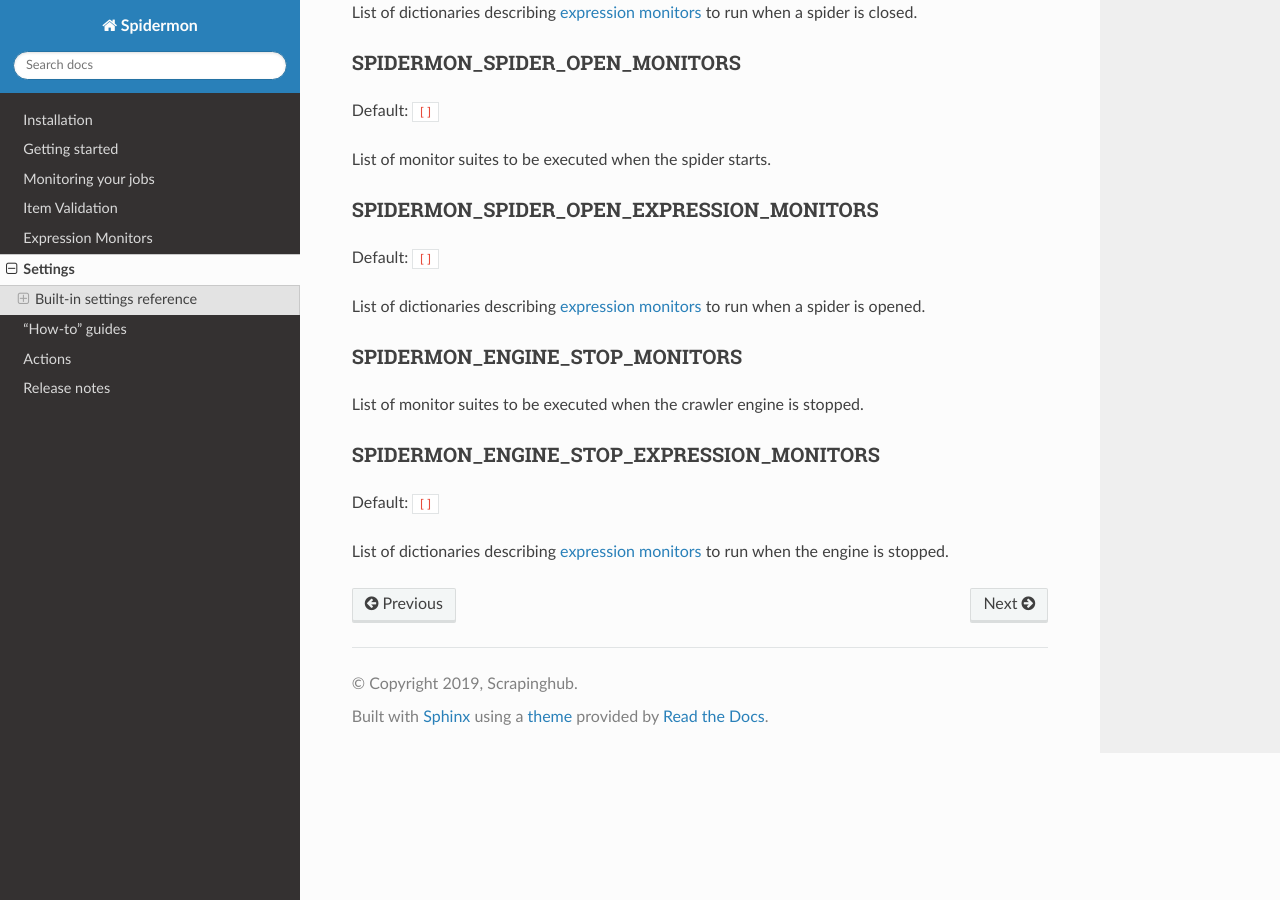
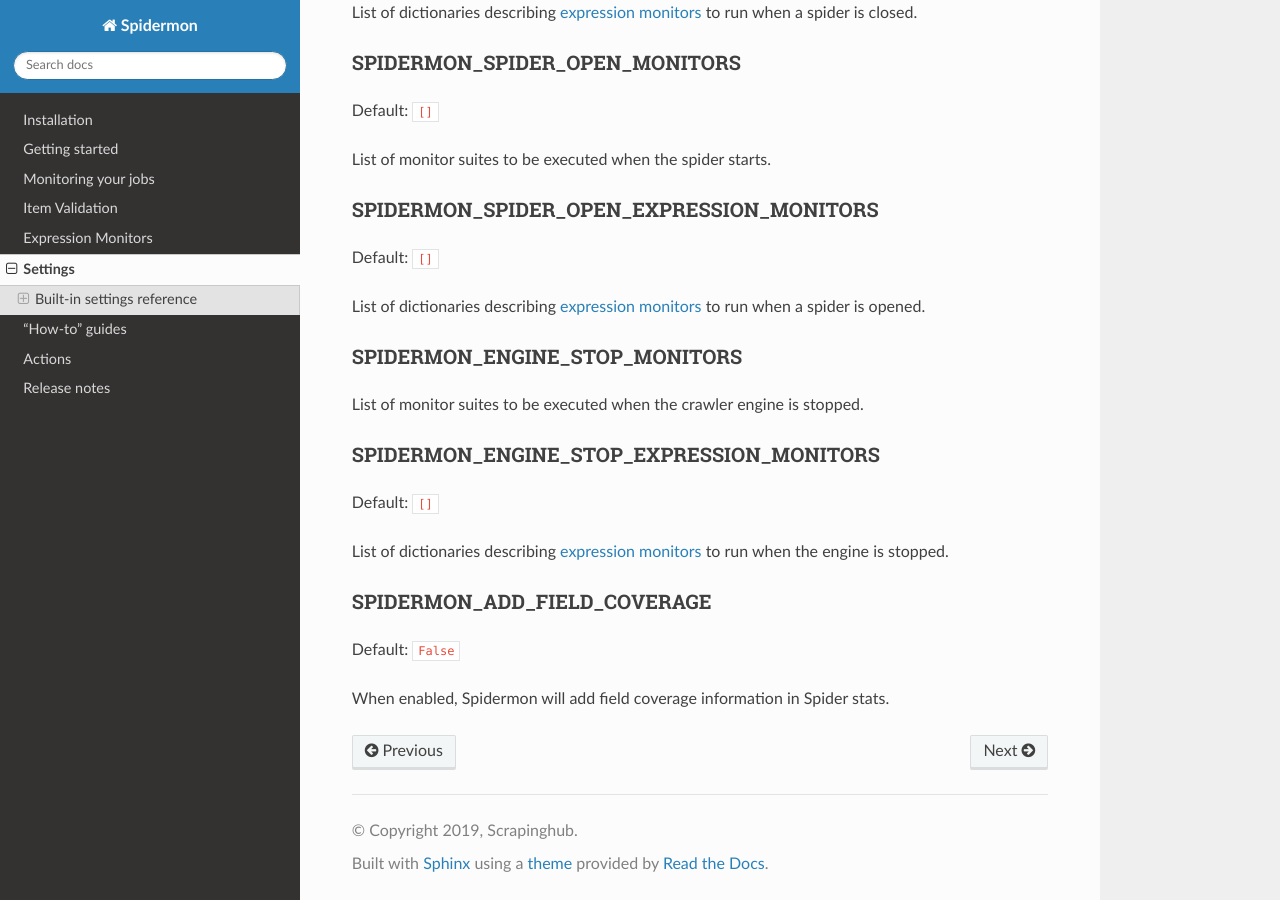
Before and after one commit to scrapinghub/spidermon, a Sphinx documentation site: the page built from docs/source/settings.rst, in a window 1280 px wide and 900 px high, scrolled down 1537 px. Built offline with Sphinx 7.4.7 and the Read the Docs theme 2.0.0, drawn with Linux system fonts in a browser that asks for light colours.

Commit message:
Document new setting that enables to add field coverage results in stats

```diff
--- a/docs/source/settings.rst
+++ b/docs/source/settings.rst
@@ -116,3 +116,12 @@ SPIDERMON_ENGINE_STOP_EXPRESSION_MONITORS
 Default: ``[]``
 
 List of dictionaries describing :ref:`expression monitors<topics-expression-monitors>` to run when the engine is stopped.
+
+
+.. SPIDERMON_ADD_FIELD_COVERAGE:
+
+SPIDERMON_ADD_FIELD_COVERAGE
+----------------------------
+Default: ``False``
+
+When enabled, Spidermon will add field coverage information in Spider stats.
```
